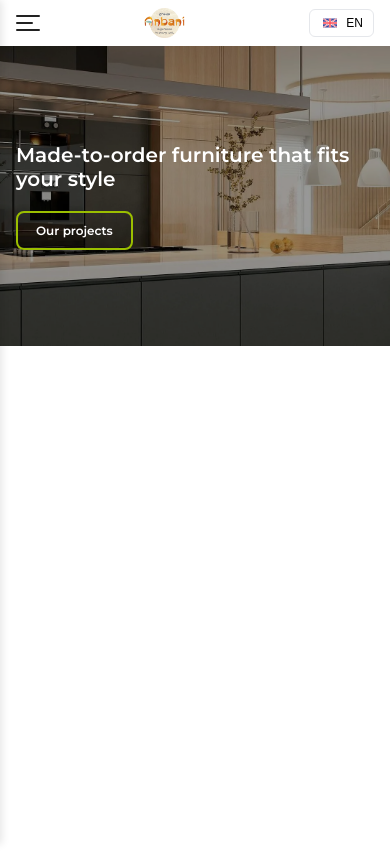
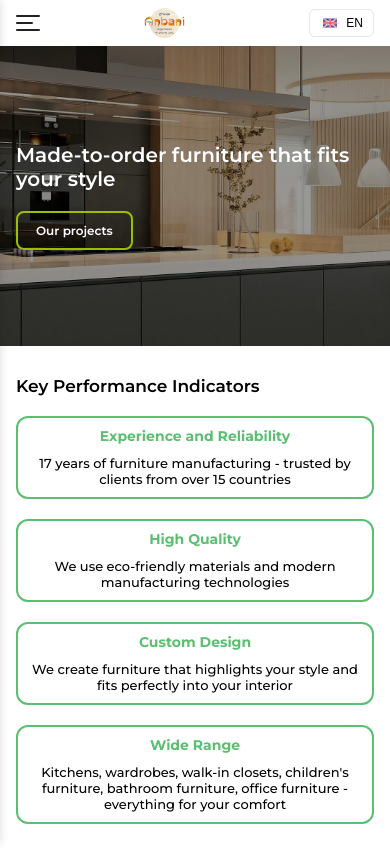
Before and after one commit to Wood85/anbani, a Next.js app: page /en in a window 390 px wide. Built offline with nearby package versions, Linux system fonts and the light colour scheme.

Commit message:
feat: add stats section

```diff
--- a/src/app/[locale]/page.tsx
+++ b/src/app/[locale]/page.tsx
@@ -1,5 +1,6 @@
 import { Header } from '@/widgets/header';
 import { Banner } from '@/widgets/banner';
+import { Stats } from '@/widgets/stats';
 import styles from './page.module.scss';
 
 export default function Home() {
@@ -8,6 +9,7 @@ export default function Home() {
       <Header />
       <main className={styles.main}>
         <Banner />
+        <Stats />
       </main>
     </div>
   );
--- a/src/features/navigation/ui/Navigation.module.scss
+++ b/src/features/navigation/ui/Navigation.module.scss
@@ -65,7 +65,8 @@
   background: none;
   border: none;
   cursor: pointer;
-  z-index: 20;
+  z-index: 30;
+  position: relative;
 }
 
 .burger span {
@@ -123,7 +124,7 @@
     padding: 4rem 1.5rem;
     gap: 1.5rem;
     transition: left 0.3s ease;
-    z-index: 15;
+    z-index: 25;
   }
 
   .open {
@@ -136,7 +137,7 @@
     position: fixed;
     inset: 0;
     background: rgba(0, 0, 0, 0.4);
-    z-index: 10;
+    z-index: 20;
   }
 
   .contacts {
--- a/src/i18n/messages/en.json
+++ b/src/i18n/messages/en.json
@@ -8,5 +8,17 @@
   "banner": {
     "title": "Made-to-order furniture that fits your style",
     "button": "Our projects"
+  },
+
+  "stats": {
+    "title": "Key Performance Indicators",
+    "experienceTitle": "Experience and Reliability",
+    "experienceText": "17 years of furniture manufacturing - trusted by clients from over 15 countries",
+    "qualityTitle": "High Quality",
+    "qualityText": "We use eco-friendly materials and modern manufacturing technologies",
+    "designTitle": "Custom Design",
+    "designText": "We create furniture that highlights your style and fits perfectly into your interior",
+    "rangeTitle": "Wide Range",
+    "rangeText": "Kitchens, wardrobes, walk-in closets, children's furniture, bathroom furniture, office furniture - everything for your comfort"
   }
 }
--- a/src/i18n/messages/ru.json
+++ b/src/i18n/messages/ru.json
@@ -9,5 +9,17 @@
   "banner": {
     "title": "Мебель на заказ, отражающая ваш стиль",
     "button": "Наши работы"
+  },
+
+  "stats": {
+    "title": "Ключевые показатели эффективности",
+    "experienceTitle": "Опыт и Надёжность",
+    "experienceText": "17 лет производства мебели - нам доверяют клиенты из более чем 15 стран",
+    "qualityTitle": "Высокое Качество",
+    "qualityText": "Мы используем экологичные материалы и современные технологии производства",
+    "designTitle": "Индивидуальный Дизайн",
+    "designText": "Мы создаём мебель, которая подчёркивает ваш стиль и идеально вписывается в интерьер",
+    "rangeTitle": "Широкий Ассортимент",
+    "rangeText": "Кухни, шкафы, гардеробные, детская мебель, мебель для ванных комнат, офисная мебель - всё для вашего комфорта"
   }
 }
--- a/src/widgets/banner/ui/Banner.tsx
+++ b/src/widgets/banner/ui/Banner.tsx
@@ -1,8 +1,9 @@
 import Image from 'next/image';
-import styles from './Banner.module.scss';
 import Link from 'next/link';
 
 import { useTranslations } from 'next-intl';
+
+import styles from './Banner.module.scss';
 
 export default function Banner() {
   const t = useTranslations('banner');
--- /dev/null
+++ b/src/widgets/stats/index.ts
@@ -0,0 +1,3 @@
+import Stats from './ui/Stats';
+
+export { Stats };
--- /dev/null
+++ b/src/widgets/stats/ui/Stats.module.scss
@@ -0,0 +1,94 @@
+.stats {
+  display: flex;
+  padding: 50px 30px;
+  width: 100%;
+  max-width: 1440px;
+}
+
+.container {
+  display: flex;
+  flex-direction: column;
+  gap: 40px;
+  width: 100%;
+}
+
+.list {
+  display: grid;
+  grid-template-columns: repeat(4, 1fr);
+  gap: 20px;
+  width: 100%;
+}
+
+.item {
+  flex: 1 1 200px;
+
+  display: flex;
+  flex-direction: column;
+  align-items: center;
+  gap: 10px;
+  border: 2px solid #5abf70;
+  border-radius: 12px;
+  padding: 10px;
+}
+
+.itemTitle {
+  font-weight: 700;
+  color: #5abf70;
+  text-align: center;
+}
+
+.itemText {
+  font-size: 16px;
+  font-weight: 500;
+  text-align: center;
+}
+
+@media (max-width: 1150px) {
+  .itemTitle {
+    min-height: 40px;
+  }
+}
+
+@media (max-width: 990px) {
+  .container {
+    gap: 20px;
+  }
+}
+
+@media (max-width: 900px) {
+  .list {
+    grid-template-columns: repeat(2, 1fr);
+  }
+
+  .item {
+    gap: 10px;
+  }
+
+  .itemTitle {
+    min-height: 20px;
+  }
+
+  .itemText {
+    font-size: 13px;
+  }
+}
+
+@media (max-width: 550px) {
+  .stats {
+    padding: 30px 16px;
+  }
+
+  .itemTitle {
+    min-height: 34px;
+  }
+}
+
+@media (max-width: 390px) {
+  .list {
+    grid-template-columns: 1fr;
+  }
+
+  .itemTitle {
+    min-height: 0;
+  }
+}
--- /dev/null
+++ b/src/widgets/stats/ui/Stats.tsx
@@ -0,0 +1,32 @@
+import { useTranslations } from 'next-intl';
+
+import styles from './Stats.module.scss';
+
+export default function Stats() {
+  const t = useTranslations('stats');
+  return (
+    <section className={styles.stats}>
+      <div className={styles.container}>
+        <h2 className={styles.title}>{t('title')}</h2>
+        <div className={styles.list} role="list">
+          <div className={styles.item}>
+            <h4 className={styles.itemTitle}>{t('experienceTitle')}</h4>
+            <p className={styles.itemText}>{t('experienceText')}</p>
+          </div>
+          <div className={styles.item}>
+            <h4 className={styles.itemTitle}>{t('qualityTitle')}</h4>
+            <p className={styles.itemText}>{t('qualityText')}</p>
+          </div>
+          <div className={styles.item}>
+            <h4 className={styles.itemTitle}>{t('designTitle')}</h4>
+            <p className={styles.itemText}>{t('designText')}</p>
+          </div>
+          <div className={styles.item}>
+            <h4 className={styles.itemTitle}>{t('rangeTitle')}</h4>
+            <p className={styles.itemText}>{t('rangeText')}</p>
+          </div>
+        </div>
+      </div>
+    </section>
+  );
+}
```
